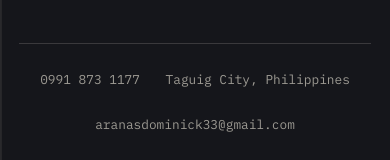
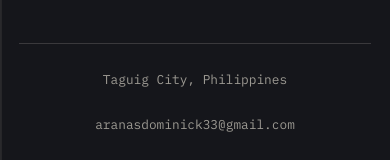
Before and after one commit to domtzy/data-analytics-portfolio, a plain HTML site: page dominickaranas/index.html in a window 390 px wide. Shown: the part 6791-6951 px from the top of the page. Drawn offline with nearby package versions, Linux system fonts and the light colour scheme.

Commit message:
Remove phone number from index.html
Removed phone number from contact section.

```diff
--- a/dominickaranas/index.html
+++ b/dominickaranas/index.html
@@ -924,7 +924,7 @@ demonstrated 11 AI productivity tools across writing, coding, design, and automa
       <a class="btn btn-ghost" href="https://github.com/domtzy" target="_blank" rel="noopener">GitHub ↗</a>
     </div>
     <div class="contact-meta">
-      <a href="tel:09918731177">0991 873 1177</a>
+
       <span>Taguig City, Philippines</span>
       <a href="mailto:aranasdominick33@gmail.com">aranasdominick33@gmail.com</a>
     </div>
```
